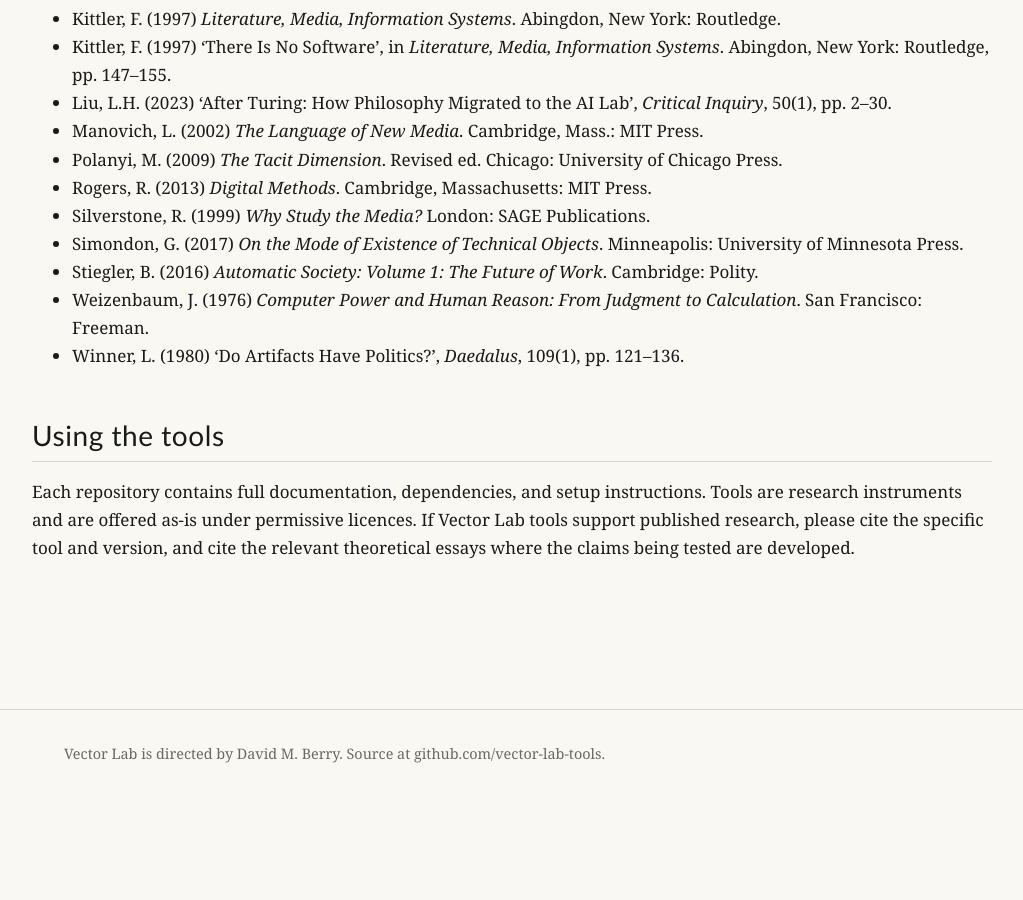
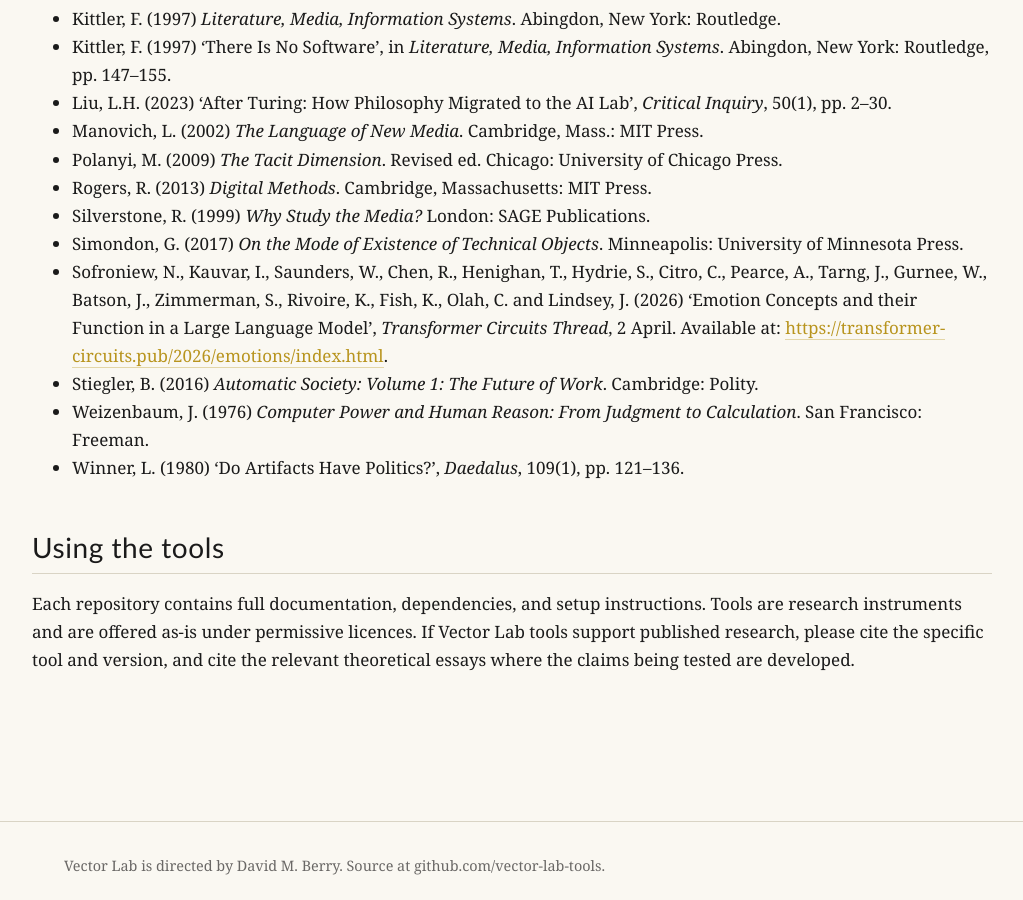
Before and after one commit to vector-lab-tools/vector-lab-tools.github.io, a Jekyll site: the page built from index.md, in a window 1280 px wide and 900 px high, scrolled down 5572 px. Shown: the whole window, without its empty margins (128-1151 px from the left). Built offline with Jekyll 4.4.1, drawn with Linux system fonts in a browser that asks for light colours; before the commit the page ends 6375 px from its top, so only the background shows below that.

Commit message:
Further reading: add Sofroniew et al. (2026) 'Emotion Concepts'
Anthropic Transformer Circuits Thread publication on emotion concepts
in LLMs. Sixteen authors, full byline in the citation.

Supported-by: Claude

```diff
--- a/index.md
+++ b/index.md
@@ -159,6 +159,7 @@ Wider background in media theory, critical theory of technology, and the pre-his
 - Rogers, R. (2013) *Digital Methods*. Cambridge, Massachusetts: MIT Press.
 - Silverstone, R. (1999) *Why Study the Media?* London: SAGE Publications.
 - Simondon, G. (2017) *On the Mode of Existence of Technical Objects*. Minneapolis: University of Minnesota Press.
+- Sofroniew, N., Kauvar, I., Saunders, W., Chen, R., Henighan, T., Hydrie, S., Citro, C., Pearce, A., Tarng, J., Gurnee, W., Batson, J., Zimmerman, S., Rivoire, K., Fish, K., Olah, C. and Lindsey, J. (2026) ‘Emotion Concepts and their Function in a Large Language Model’, *Transformer Circuits Thread*, 2 April. Available at: <https://transformer-circuits.pub/2026/emotions/index.html>.
 - Stiegler, B. (2016) *Automatic Society: Volume 1: The Future of Work*. Cambridge: Polity.
 - Weizenbaum, J. (1976) *Computer Power and Human Reason: From Judgment to Calculation*. San Francisco: Freeman.
 - Winner, L. (1980) ‘Do Artifacts Have Politics?’, *Daedalus*, 109(1), pp. 121–136.
```
